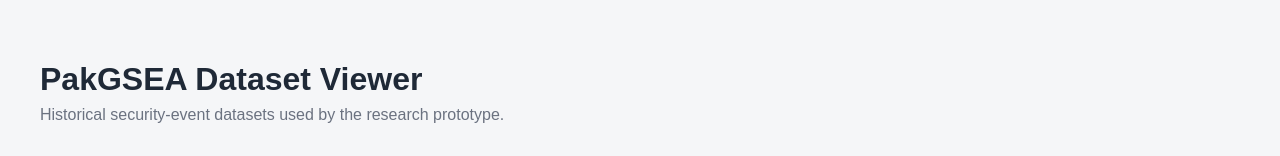
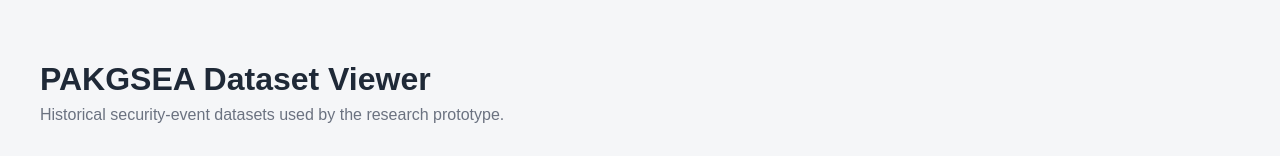
Before and after one commit to mbilalkhan704/PAKGSEA, a website: page public/data/view.html in a window 1280 px wide. Shown: the top 156 px of the page. Drawn offline with Linux system fonts and the light colour scheme.

Commit message:
corrected typo.

```diff
--- a/public/data/view.html
+++ b/public/data/view.html
@@ -101,7 +101,7 @@
 
 <body>
 
-    <h1>PakGSEA Dataset Viewer</h1>
+    <h1>PAKGSEA Dataset Viewer</h1>
 
     <div class="subtitle">
         Historical security-event datasets used by the research prototype.
```
